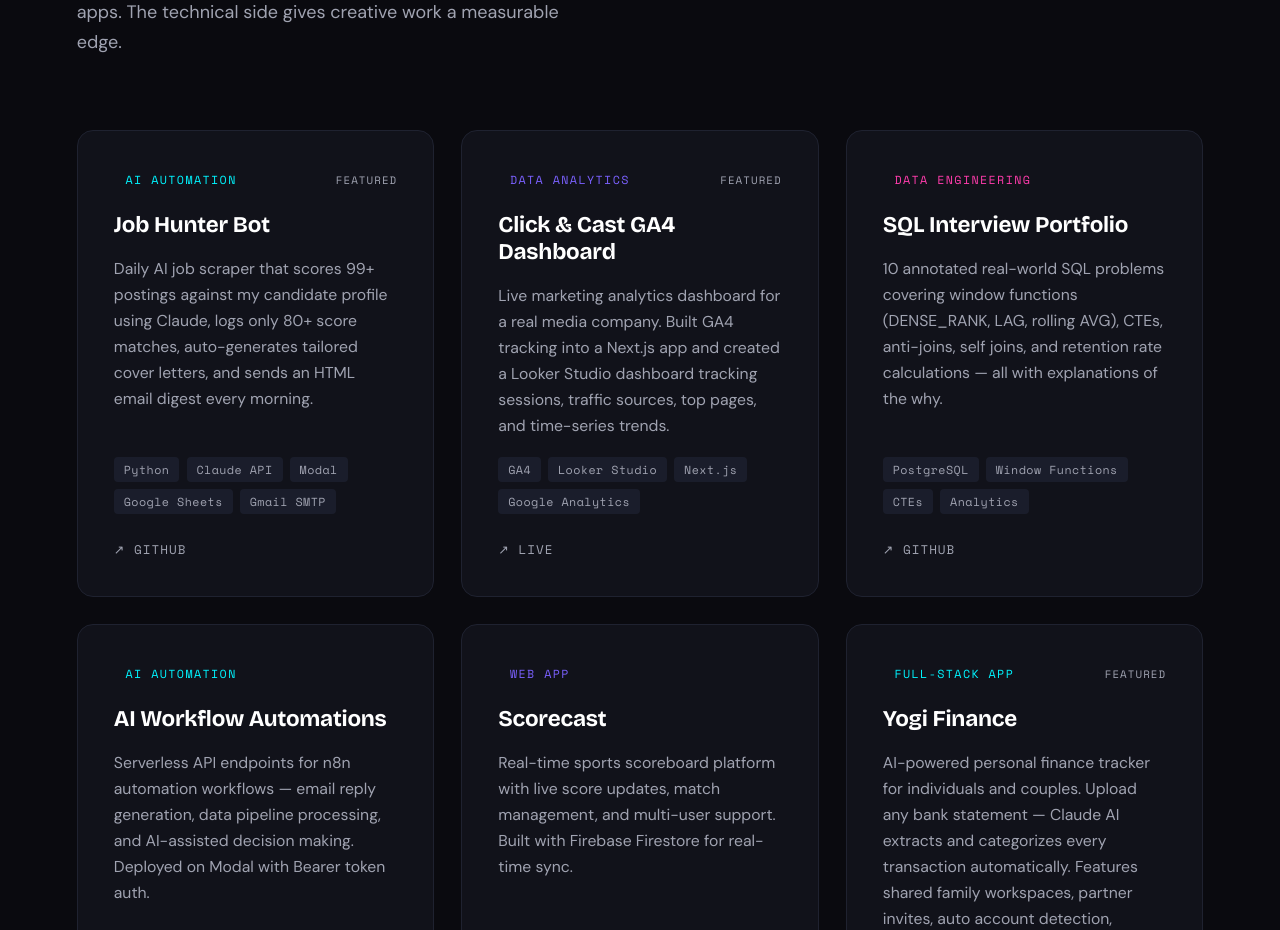
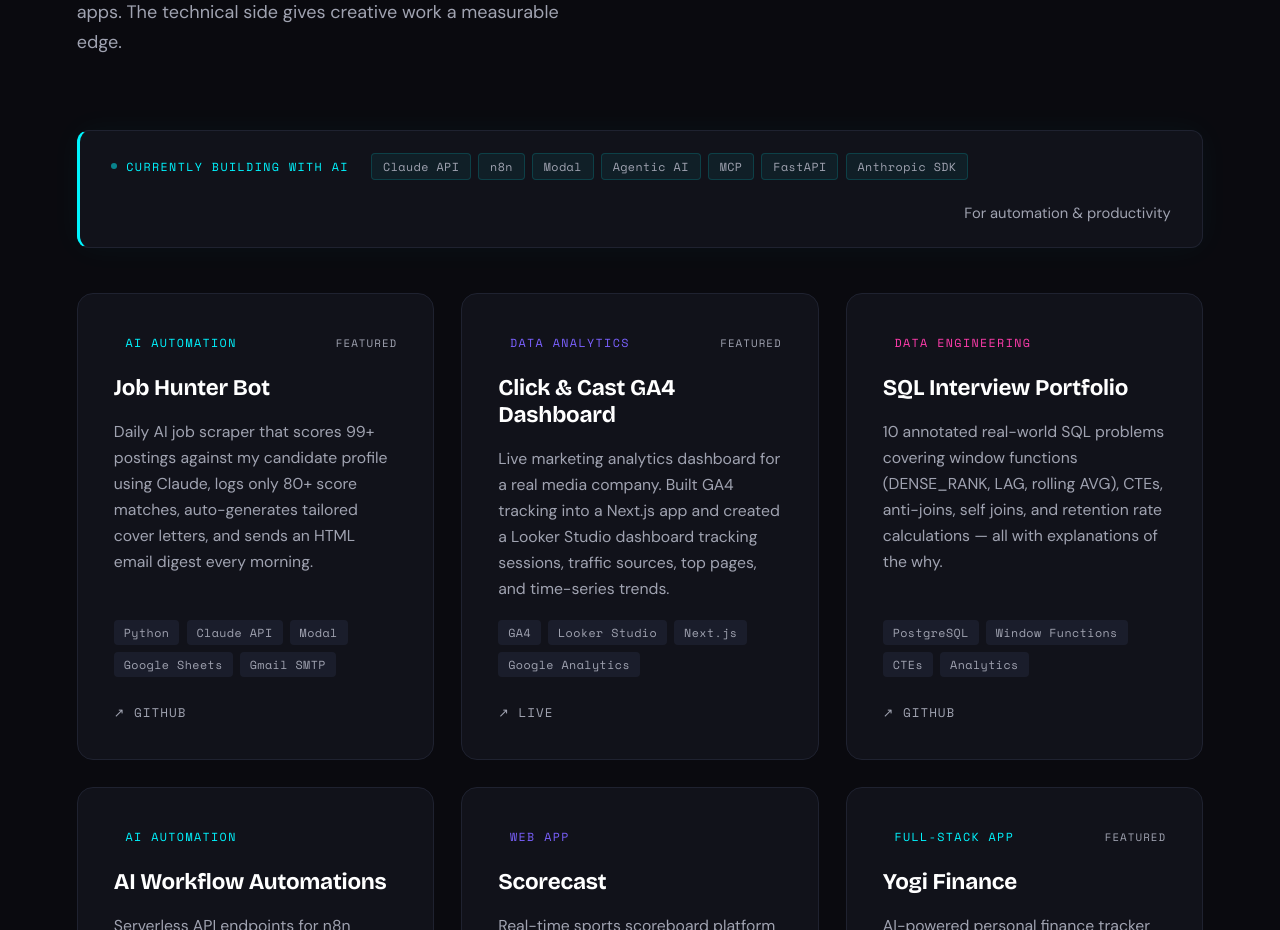
Before and after one commit to sazanyogi/sazan-portfolio, a Next.js app: page / in a window 1280 px wide. Shown: the part 4080-5010 px from the top of the page. Built offline with nearby package versions, Linux system fonts and the light colour scheme.

Commit message:
Add AI callout strip to technical work section

```diff
--- a/src/components/Projects.tsx
+++ b/src/components/Projects.tsx
@@ -297,6 +297,52 @@
         </p>
       </div>
 
+      {/* AI callout strip */}
+      <div
+        style={{
+          background: "var(--surface)",
+          border: "1px solid var(--border)",
+          borderLeft: "3px solid var(--cyan)",
+          borderRadius: "12px",
+          padding: "1.25rem 1.75rem",
+          marginBottom: "2.5rem",
+          display: "flex",
+          alignItems: "center",
+          gap: "1.25rem",
+          flexWrap: "wrap",
+          boxShadow: "0 0 32px rgba(0,245,255,0.04)",
+        }}
+      >
+        <div style={{ display: "flex", alignItems: "center", gap: "0.5rem", flexShrink: 0 }}>
+          <span className="animate-pulse-dot" style={{ width: "6px", height: "6px", borderRadius: "50%", background: "var(--cyan)", display: "inline-block" }} />
+          <span style={{ fontFamily: "var(--font-space-mono)", fontSize: "0.65rem", color: "var(--cyan)", letterSpacing: "0.12em", whiteSpace: "nowrap" }}>
+            CURRENTLY BUILDING WITH AI
+          </span>
+        </div>
+        <div style={{ display: "flex", flexWrap: "wrap", gap: "0.4rem" }}>
+          {["Claude API", "n8n", "Modal", "Agentic AI", "MCP", "FastAPI", "Anthropic SDK"].map((tool) => (
+            <span
+              key={tool}
+              style={{
+                fontFamily: "var(--font-space-mono)",
+                fontSize: "0.65rem",
+                color: "var(--text-sec)",
+                background: "rgba(0,245,255,0.06)",
+                border: "1px solid rgba(0,245,255,0.15)",
+                padding: "0.2rem 0.6rem",
+                borderRadius: "4px",
+                letterSpacing: "0.04em",
+              }}
+            >
+              {tool}
+            </span>
+          ))}
+        </div>
+        <span style={{ fontFamily: "var(--font-dm-sans)", fontSize: "0.82rem", color: "var(--text-sec)", marginLeft: "auto", whiteSpace: "nowrap" }}>
+          For automation &amp; productivity
+        </span>
+      </div>
+
       {/* Grid */}
       <div
         style={{
```
